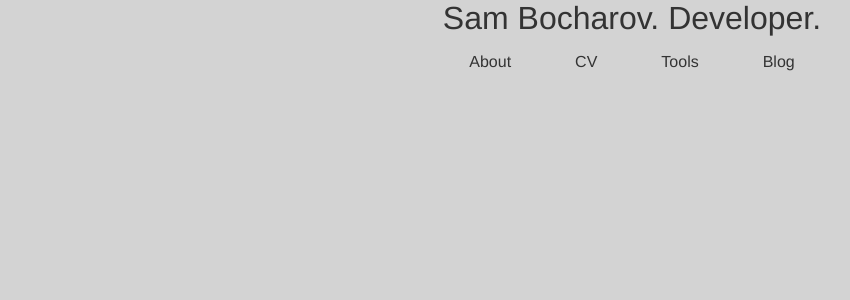
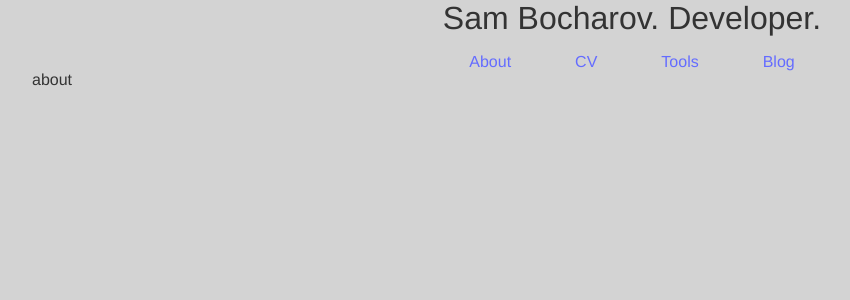
Before and after one commit to sambocharov/personal-website, a React (Vite) app: page / in a window 1280 px wide. Shown: the top 300 px of the page, without its empty margins (8-858 px from the left). Built offline with nearby package versions, Linux system fonts and the light colour scheme.

Commit message:
tools menu added

```diff
--- a/package.json
+++ b/package.json
@@ -10,7 +10,8 @@
   },
   "dependencies": {
     "react": "^18.2.0",
-    "react-dom": "^18.2.0"
+    "react-dom": "^18.2.0",
+    "react-router-dom": "^6.21.1"
   },
   "devDependencies": {
     "@types/react": "^18.0.26",
--- a/src/App.tsx
+++ b/src/App.tsx
@@ -1,13 +1,28 @@
 import './App.scss';
 import { Navigation } from './components/Navigation';
+import { Route, BrowserRouter as Router, Routes } from "react-router-dom";
 import { GlobalHeading } from './components/GlobalHeading';
+import { About } from './pages/About';
+import { CV } from './pages/CV';
+import { Blog } from './pages/Blog';
+import { ToolsMenu } from './pages/ToolsMenu';
+
 function App() {
 
   return (
-    <div className="app">
-      <GlobalHeading />
-      <Navigation />
-    </div>
+    <Router>
+      <div className="app">
+        <GlobalHeading />
+        <Navigation />
+        <Routes>
+          <Route path="/" element={<About />}/>
+          <Route path="/cv" element={<CV />}/>
+          <Route path="/blog" element={<Blog />}/>
+          <Route path="/tools" element={<ToolsMenu />}/>
+        </Routes>
+      </div>
+    </Router>
+
   )
 }
 
--- a/src/components/Navigation.tsx
+++ b/src/components/Navigation.tsx
@@ -1,12 +1,13 @@
 import './Navigation.scss';
+import { Link } from 'react-router-dom';
 
 const Navigation = () => {
   return (
     <div className="navigation">
-      <span className="nav-element">About</span>
-      <span className="nav-element">CV</span>
-      <span className="nav-element">Tools</span>
-      <span className="nav-element">Blog</span>
+      <Link to="/" className="nav-element"><span>About</span></Link>
+      <Link to="/cv" className="nav-element"><span>CV</span></Link>
+      <Link to="/tools" className="nav-element"><span>Tools</span></Link>
+      <Link to="/blog" className="nav-element"><span>Blog</span></Link>
     </div>
   )
 }
--- /dev/null
+++ b/src/pages/About.tsx
@@ -0,0 +1,11 @@
+
+const About = () => {
+  return (
+    <div className="about">
+      about
+    </div>
+  )
+}
+
+
+export { About };
--- /dev/null
+++ b/src/pages/Blog.tsx
@@ -0,0 +1,11 @@
+
+const Blog = () => {
+  return (
+    <div className="blog">
+      blog
+    </div>
+  )
+}
+
+
+export { Blog };
--- /dev/null
+++ b/src/pages/CV.tsx
@@ -0,0 +1,10 @@
+const CV = () => {
+  return (
+    <div className="cv">
+      CV
+    </div>
+  )
+}
+
+
+export { CV };
--- /dev/null
+++ b/src/pages/ToolsMenu.tsx
@@ -0,0 +1,10 @@
+const ToolsMenu = () => {
+  return (
+    <div className="tools-menu">
+      Tools Menu
+    </div>
+  )
+}
+
+
+export { ToolsMenu };
```
